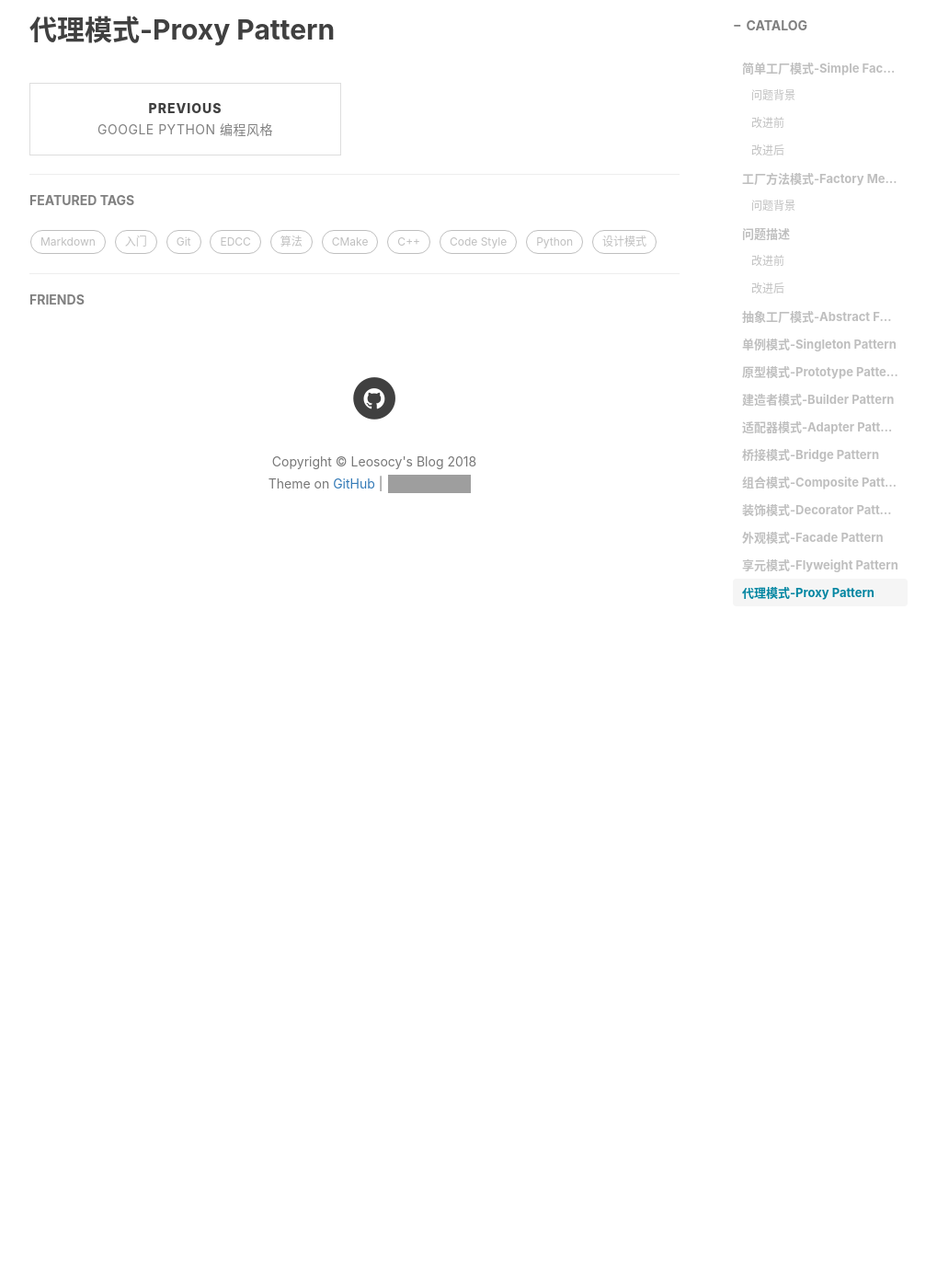
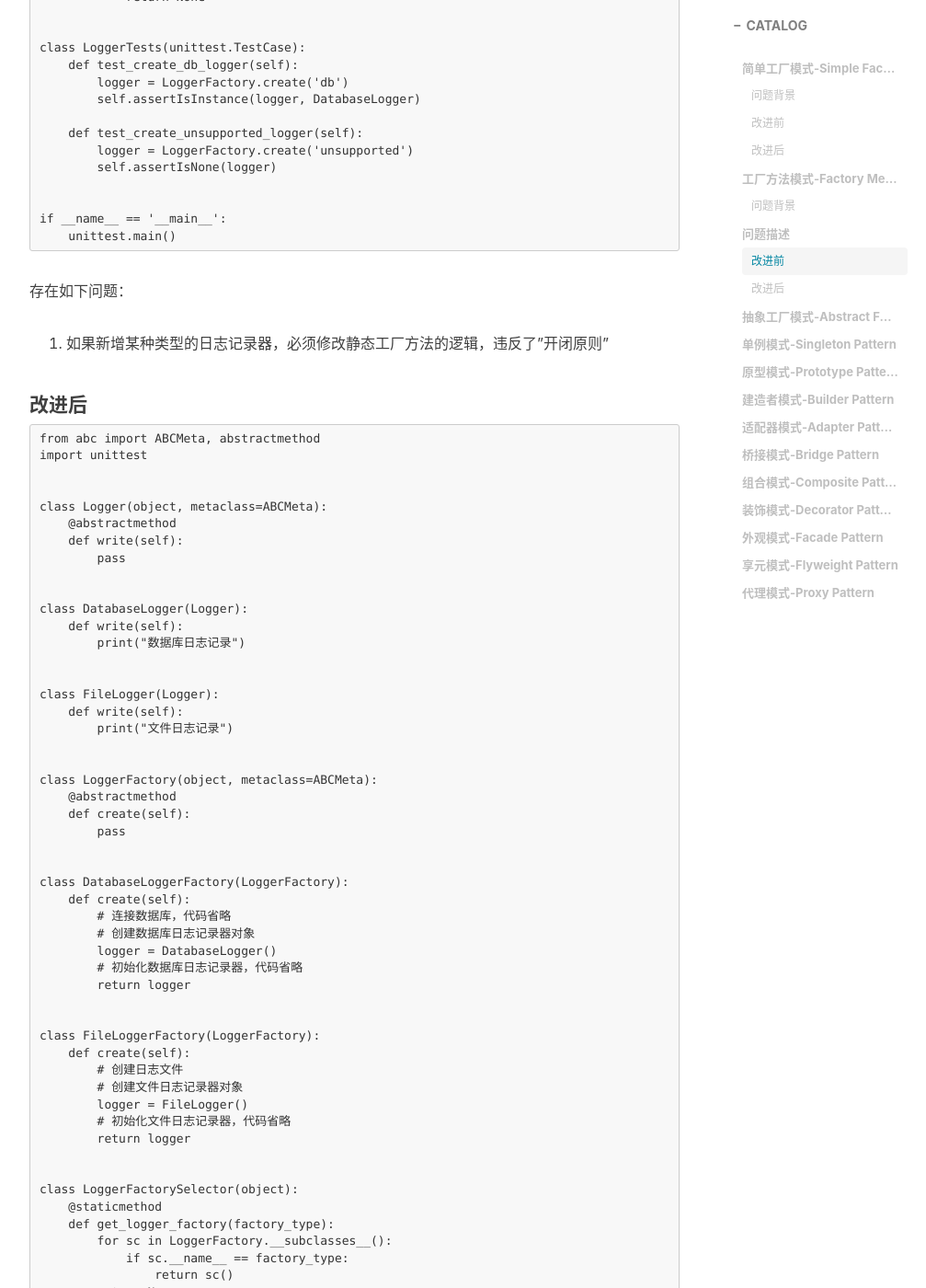
Before and after one commit to freelandy/leosocy.github.io, a Jekyll site: the page built from _posts/2018-05-28-设计模式Python实现.md, in a window 1280 px wide and 1400 px high, scrolled down 4411 px. Shown: the whole window at 92% size, without its empty margins (233-1240 px from the left). Built offline with Jekyll 4.4.1, drawn with Linux system fonts in a browser that asks for light colours; nearby versions of some CDN libraries; comment, search, counter and statistics services are not loaded; before the commit the page ends 5041 px from its top, so only the background shows below that; some of the changed text lies outside the part shown; grey boxes are pictures that could not be loaded.

````diff
--- a/_posts/2018-05-28-设计模式Python实现.md
+++ b/_posts/2018-05-28-设计模式Python实现.md
@@ -124,7 +124,7 @@
 此实现有以下优点：
 
 1. 不同种类的图标各司其职
-1. 利用Python的特性，省略了在工厂类中`if...else...`的判断，但是可能会增加使用复杂度，因为客户端要输入具体的类名
+1. 利用Python的特性，省略了在工厂类中`if...else...`的判断，但是可能会增加使用复杂度，因为客户端要输入具体的类名。
 1. 新增一种图表，不需要修改原有的代码
 
 ## 工厂方法模式-Factory Method Pattern
@@ -142,7 +142,142 @@
 
 #### 改进前
 
+```Python
+from abc import ABCMeta, abstractmethod
+import unittest
+
+
+class Logger(object, metaclass=ABCMeta):
+    @abstractmethod
+    def write(self):
+        pass
+
+
+class DatabaseLogger(Logger):
+    def write(self):
+        print("数据库日志记录")
+
+
+class FileLogger(Logger):
+    def write(self):
+        print("文件日志记录")
+
+
+class LoggerFactory(object):
+    @staticmethod
+    def create(logger_type):
+        if logger_type.lower() == 'db':
+            # 连接数据库，代码省略
+            # 创建数据库日志记录器对象
+            logger = DatabaseLogger()
+            # 初始化数据库日志记录器，代码省略
+            return logger
+        elif logger_type.lower() == 'file':
+            # 创建日志文件
+            # 创建文件日志记录器对象
+            logger = FileLogger()
+            # 初始化文件日志记录器，代码省略
+            return logger
+        else:
+            return None
+
+
+class LoggerTests(unittest.TestCase):
+    def test_create_db_logger(self):
+        logger = LoggerFactory.create('db')
+        self.assertIsInstance(logger, DatabaseLogger)
+
+    def test_create_unsupported_logger(self):
+        logger = LoggerFactory.create('unsupported')
+        self.assertIsNone(logger)
+
+
+if __name__ == '__main__':
+    unittest.main()
+```
+
+存在如下问题：
+
+1. 如果新增某种类型的日志记录器，必须修改静态工厂方法的逻辑，违反了"开闭原则"
+
 #### 改进后
+
+```Python
+from abc import ABCMeta, abstractmethod
+import unittest
+
+
+class Logger(object, metaclass=ABCMeta):
+    @abstractmethod
+    def write(self):
+        pass
+
+
+class DatabaseLogger(Logger):
+    def write(self):
+        print("数据库日志记录")
+
+
+class FileLogger(Logger):
+    def write(self):
+        print("文件日志记录")
+
+
+class LoggerFactory(object, metaclass=ABCMeta):
+    @abstractmethod
+    def create(self):
+        pass
+
+
+class DatabaseLoggerFactory(LoggerFactory):
+    def create(self):
+        # 连接数据库，代码省略
+        # 创建数据库日志记录器对象
+        logger = DatabaseLogger()
+        # 初始化数据库日志记录器，代码省略
+        return logger
+
+
+class FileLoggerFactory(LoggerFactory):
+    def create(self):
+        # 创建日志文件
+        # 创建文件日志记录器对象
+        logger = FileLogger()
+        # 初始化文件日志记录器，代码省略
+        return logger
+
+
+class LoggerFactorySelector(object):
+    @staticmethod
+    def get_logger_factory(factory_type):
+        for sc in LoggerFactory.__subclasses__():
+            if sc.__name__ == factory_type:
+                return sc()
+        return None
+
+
+class LoggerTests(unittest.TestCase):
+    def test_database_logger_factory(self):
+        factory = LoggerFactorySelector.get_logger_factory(
+            'DatabaseLoggerFactory')
+        self.assertIsInstance(factory, DatabaseLoggerFactory)
+        logger = factory.create()
+        self.assertIsInstance(logger, DatabaseLogger)
+
+    def test_unsupported_logger_factory(self):
+        factory = LoggerFactorySelector.get_logger_factory(
+            'UnsupportedLoggerFactory')
+        self.assertIsNone(factory)
+
+
+if __name__ == '__main__':
+    unittest.main()
+```
+
+此实现有以下优点：
+
+1. 不同类型日志记录器的`Prefix`和`Suffix`操作在各自的工厂中完成，符合"单一职责原则"，日后维护也更简单。
+1. 新增一种日志记录器，只需要添加对应的记录器实现，以及日志记录器工厂类，运行客户端测试类即可使用新的日志记录方式，而原有类库代码无须做任何修改，完全符合“开闭原则”。（有人说：这里可以直接通过反射机制来生成产品对象，在定义产品对象时使用抽象类型，同样可以确保系统的灵活性和可扩展性，增加新的具体产品类无须修改源代码，只需要将其作为抽象产品类的子类再修改配置文件即可，根本不需要抽象工厂类和具体工厂类。   这里说下我的理解：首先如果不使用具体的工厂类，那么需要在产品类中构造函数是做一些初始化（创建日志文件、数据库链接、表创建等等）的工作，而这些操作都是一大堆与产品本身功能不相干的代码，这部分工作放在工厂中实现更好，符合“单一职责原则”。）
 
 ## 抽象工厂模式-Abstract Factory Pattern
 
````
